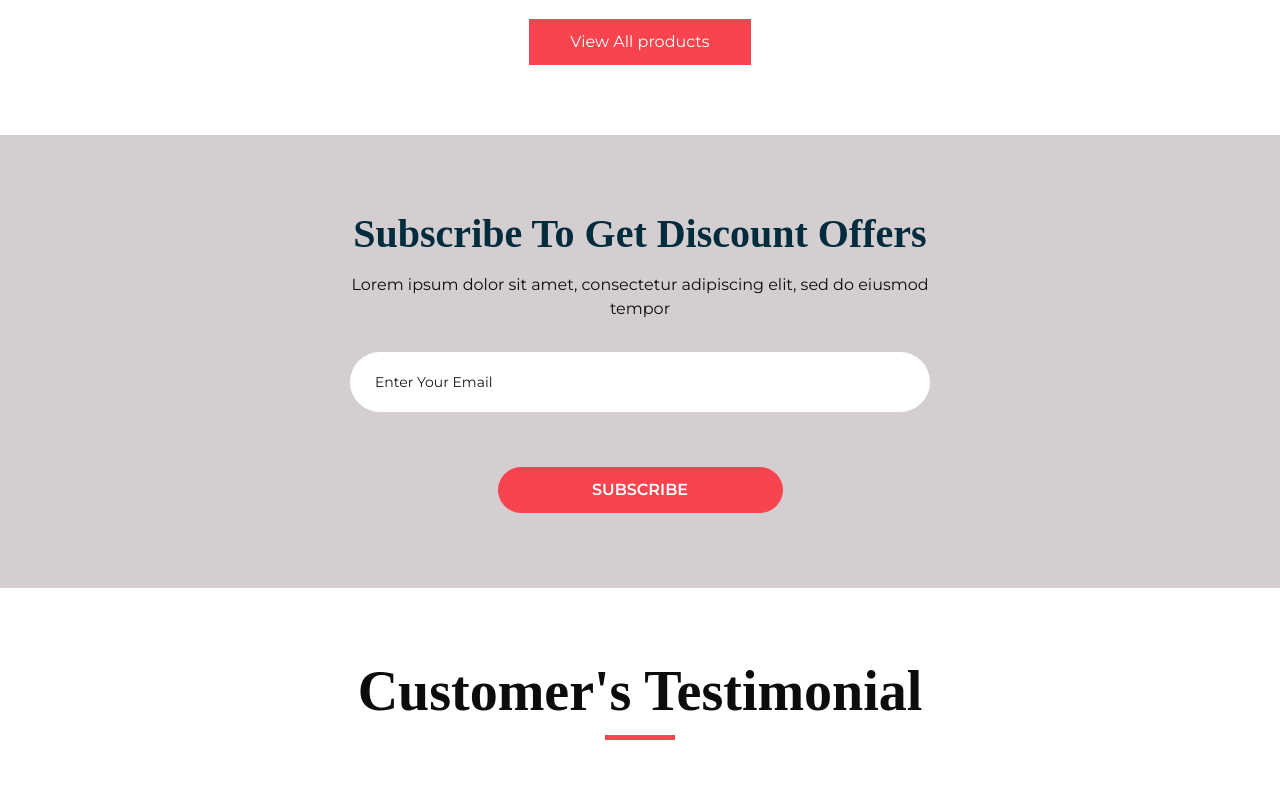
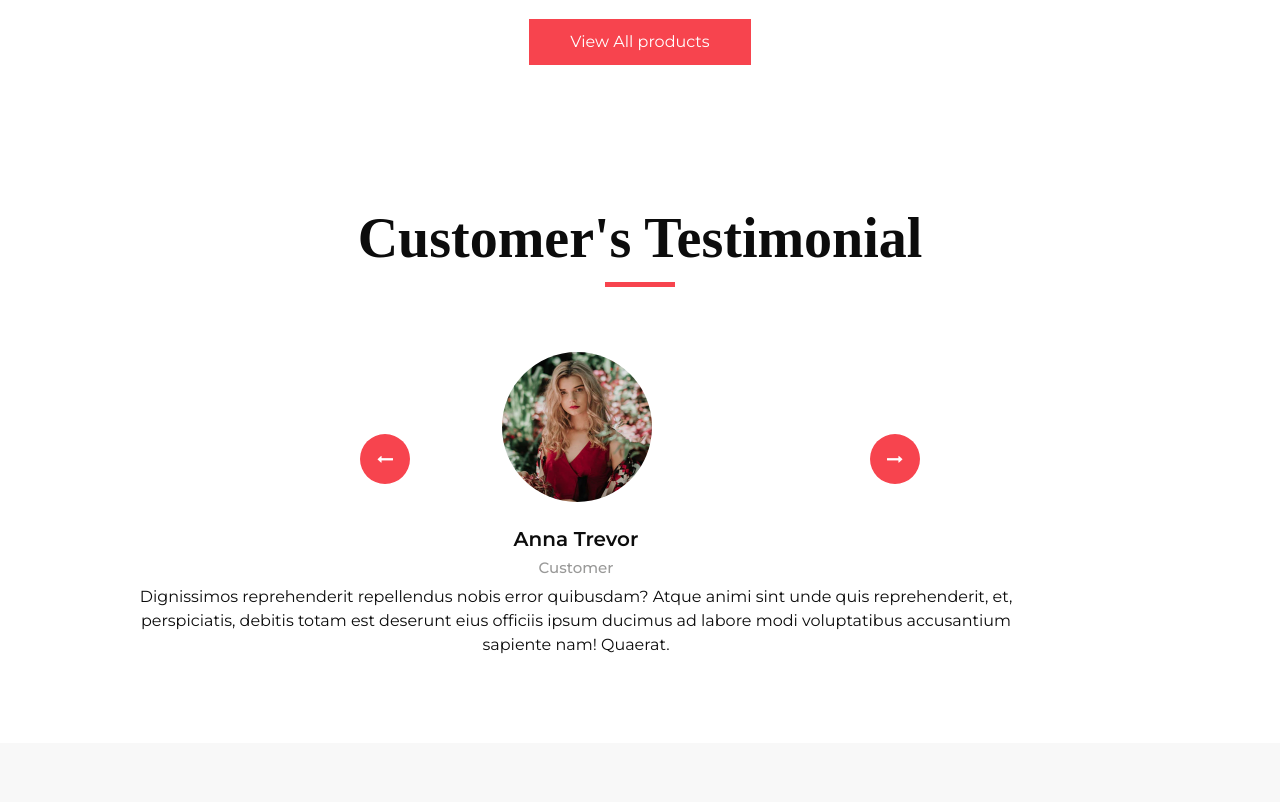
Before and after one commit to baderdinedev/template_html_css_js, a plain HTML site: page index.html in a window 1280 px wide. Shown: the part 3520-4322 px from the top of the page. Drawn offline with Linux system fonts and the light colour scheme; a script that the page names is missing.

Commit message:
new commit

```diff
--- a/index.html
+++ b/index.html
@@ -809,28 +809,7 @@
       <!-- end product section -->
 
       <!-- subscribe section -->
-      <section class="subscribe_section">
-         <div class="container-fuild">
-            <div class="box">
-               <div class="row">
-                  <div class="col-md-6 offset-md-3">
-                     <div class="subscribe_form ">
-                        <div class="heading_container heading_center">
-                           <h3>Subscribe To Get Discount Offers</h3>
-                        </div>
-                        <p>Lorem ipsum dolor sit amet, consectetur adipiscing elit, sed do eiusmod tempor</p>
-                        <form action="">
-                           <input type="email" placeholder="Enter your email">
-                           <button>
-                           subscribe
-                           </button>
-                        </form>
-                     </div>
-                  </div>
-               </div>
-            </div>
-         </div>
-      </section>
+
       <!-- end subscribe section -->
       <!-- client section -->
       <section class="client_section layout_padding">
```
